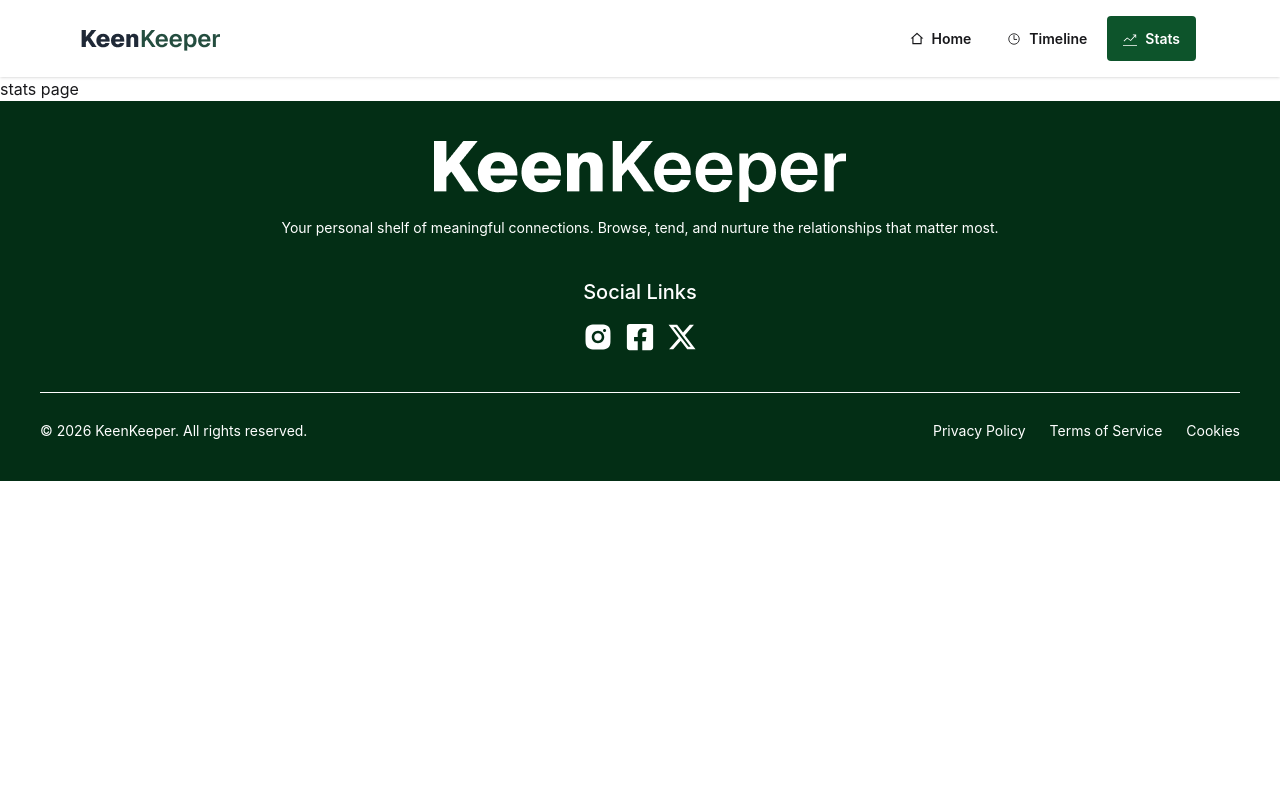
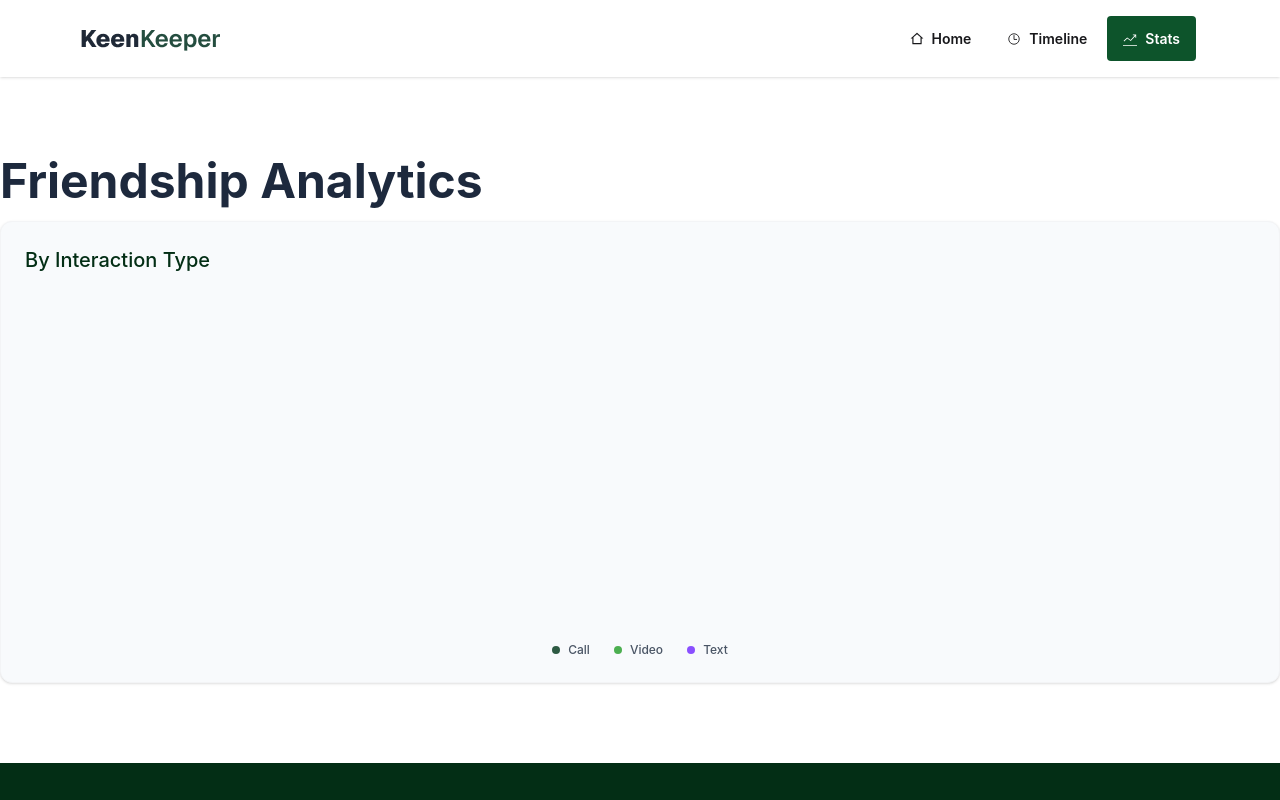
Before and after one commit to simantopal/keenkeeper-platform, a React (Vite) app: page /stats in a window 1280 px wide. Shown: the top 800 px of the page. Built offline with nearby package versions, Linux system fonts and the light colour scheme.

Commit message:
some modify and create stats

```diff
--- a/package.json
+++ b/package.json
@@ -18,6 +18,7 @@
     "react-router": "^7.14.0",
     "react-spinners": "^0.17.0",
     "react-toastify": "^11.0.5",
+    "recharts": "^3.8.1",
     "tailwindcss": "^4.2.2"
   },
   "devDependencies": {
--- a/src/components/homepage/Banner.jsx
+++ b/src/components/homepage/Banner.jsx
@@ -22,7 +22,7 @@ const Banner = () => {
 
                     <div className="card bg-base-200 shadow-sm  rounded-2xl">
                         <div className="card-body items-center text-center">
-                            <h2 className="card-title font-semibold text-3xl mt-8">10</h2>
+                            <h2 className="card-title font-semibold text-3xl mt-8">12</h2>
                             <p className='mb-8 text-lg'>Total Friends</p>
                         </div>
                     </div>
--- a/src/context/FriendProvider.jsx
+++ b/src/context/FriendProvider.jsx
@@ -1,27 +1,32 @@
 import React, { createContext, useState } from 'react';
 import { toast } from 'react-toastify';
+import { addTimelineToLocalDB, getAllTimelineFromLocalDB } from '../utilites/localDB';
 
 export const FriendContext = createContext();
 
 const FriendProvider = ({children}) => {
-    const [storeFriends, setStoreFriends] = useState([]);
-    const [texts, setTexts] = useState([]);
-    const [videos, setVideos] = useState([]);
+    const [calls, setCalls] = useState(()=> getAllTimelineFromLocalDB());
+    const [texts, setTexts] = useState(()=> getAllTimelineFromLocalDB());
+    const [videos, setVideos] = useState(()=> getAllTimelineFromLocalDB());
 
 
     const handleAsCall = (currentFriend) => {
-        const isExistFriend = storeFriends.find(
+        addTimelineToLocalDB(currentFriend);
+
+        const isExistFriend = calls.find(
             (friend) => friend.id === currentFriend.id)
 
             if(isExistFriend){
                 toast.error("The friend is already called")
             }else{
-                setStoreFriends([...storeFriends, currentFriend]);
+                setCalls([...calls, currentFriend]);
                 toast.success(`${currentFriend.name} is Call`);
             }
-            console.log(currentFriend, storeFriends, 'friend')
+            console.log(currentFriend, calls, 'friend')
     }
     const handleAsText = (currentFriend) => {
+        addTimelineToLocalDB(currentFriend);
+
         const isExistFriend = texts.find(
             (friend) => friend.id === currentFriend.id)
 
@@ -31,9 +36,11 @@ const FriendProvider = ({children}) => {
                 setTexts([...texts, currentFriend]);
                 toast.success(`${currentFriend.name} is Text`);
             }
-            console.log(currentFriend, storeFriends, 'friend')
+            console.log(currentFriend, calls, 'friend')
     }
     const handleAsVideo = (currentFriend) => {
+        addTimelineToLocalDB(currentFriend);
+
         const isExistFriend = videos.find(
             (friend) => friend.id === currentFriend.id)
 
@@ -43,12 +50,12 @@ const FriendProvider = ({children}) => {
                 setVideos([...videos, currentFriend]);
                 toast.success(`${currentFriend.name} is video`);
             }
-            console.log(currentFriend, storeFriends, 'friend')
+            console.log(currentFriend, calls, 'friend')
     }
 
 
     const data = {
-        storeFriends, setStoreFriends, handleAsCall, texts, setTexts, handleAsText, videos, setVideos, handleAsVideo
+        calls, setCalls, handleAsCall, texts, setTexts, handleAsText, videos, setVideos, handleAsVideo
     }
 
     return <FriendContext.Provider value={data}>
--- a/src/pages/friendDetails/FriendDetails.jsx
+++ b/src/pages/friendDetails/FriendDetails.jsx
@@ -1,5 +1,5 @@
 // import React, { use } from 'react';
-import { useContext, useState } from 'react';
+import { useContext } from 'react';
 import { BiPhoneCall } from 'react-icons/bi';
 import { FiArchive } from 'react-icons/fi';
 import { PiBellZBold, PiChatText, PiVideoCamera } from 'react-icons/pi';
--- a/src/pages/stats/Stats.jsx
+++ b/src/pages/stats/Stats.jsx
@@ -1,11 +1,78 @@
-import React from 'react';
+import React, { useContext, useEffect, useState } from 'react';
+import { FriendContext } from '../../context/FriendProvider';
+import { PieChart, Pie, ResponsiveContainer, Cell } from 'recharts';
+
+const COLORS = {
+  call: '#2D5A43',
+  video: '#4CAF50',
+  text: '#8A4FFF',
+};
 
 const Stats = () => {
-    return (
-        <div>
-            stats page
+  const { calls, texts, videos } = useContext(FriendContext);
+
+  const [data, setData] = useState([]);
+
+  // 🔥 realtime update from context
+  useEffect(() => {
+    setData([
+      {name: 'Call', value: calls?.length || 0, color: COLORS.call},
+      {name: 'Video', value: videos?.length || 0, color: COLORS.video},
+      {name: 'Text', value: texts?.length || 0, color: COLORS.text},
+    ]);
+  }, [calls, texts, videos]);
+
+  return (
+    <div className='container mx-auto my-20'>
+      <h2 className="text-5xl font-bold text-slate-800 mb-4">
+        Friendship Analytics
+      </h2>
+
+      <div className="p-6 bg-slate-50 rounded-xl shadow-sm border border-gray-100">
+        <p className="text-xl font-medium text-green-950 mb-8">
+          By Interaction Type
+        </p>
+
+        {/* Pie Chart */}
+        <div className="h-80 w-full">
+          <ResponsiveContainer>
+            <PieChart>
+              <Pie
+                data={data}
+                innerRadius={80}
+                outerRadius={100}
+                paddingAngle={6}
+                dataKey="value"
+              >
+                {data.map((entry, index) => (
+                  <Cell
+                    key={`cell-${index}`}
+                    fill={entry.color}
+                    stroke="none"
+                  />
+                ))}
+              </Pie>
+            </PieChart>
+          </ResponsiveContainer>
         </div>
-    );
+
+        {/* Legend */}
+        <div className="flex justify-center gap-6 mt-4">
+          {data.map((entry) => (
+            <div key={entry.name} className="flex items-center gap-2">
+              <span
+                className="w-2 h-2 rounded-full"
+                style={{ backgroundColor: entry.color }}
+              />
+              <span className="text-xs text-gray-600 font-medium">
+                {entry.name}
+              </span>
+            </div>
+          ))}
+        </div>
+      </div>
+    </div>
+  );
 };
 
 export default Stats;
--- a/src/pages/timeline/Timeline.jsx
+++ b/src/pages/timeline/Timeline.jsx
@@ -4,11 +4,11 @@ import { PiHandshakeBold, PiChatText, PiVideoCamera  } from 'react-icons/pi';
 
 const Timeline = () => {
 
-  const { storeFriends, texts, videos } = useContext(FriendContext);
+  const { calls, texts, videos } = useContext(FriendContext);
   const [type, setType] = useState("all");
 
   const data = [
-    ...storeFriends.map(i => ({ ...i, type: "call" })),
+    ...calls.map(i => ({ ...i, type: "call" })),
     ...texts.map(i => ({ ...i, type: "text" })),
     ...videos.map(i => ({ ...i, type: "video" })),
   ];
@@ -26,6 +26,7 @@ const Timeline = () => {
             <select
                 className="select select-bordered mb-6"
                 onChange={(e) => setType(e.target.value)}
+                value={type}
             >
                 <option value="all">All</option>
                 <option value="call">Call</option>
@@ -34,34 +35,40 @@ const Timeline = () => {
             </select>
 
             {/* timeline */}
-            {filtered.map((item, ind) => (
+            {filtered.length === 0 ? (
+                <div className='h-[30vh] bg-base-200 flex items-center justify-center rounded-lg'>
+                    <h2 className='font-bold text-2xl text-gray-500'>No data in this Timeline</h2>
+                </div>
+                ) : (
+                filtered.map((item, ind) => (
                 <div key={ind} className="card shadow-sm mb-6 bg-base-200">
                     <div className="p-4 flex items-start gap-3">
 
-                        {/* icon by type */}
                         <div className="bg-gray-100 p-2 rounded-lg text-xl">
                         {item.type === "call" && <PiHandshakeBold className="text-yellow-500" />}
                         {item.type === "text" && <PiChatText className="text-blue-500" />}
                         {item.type === "video" && <PiVideoCamera className="text-purple-500" />}
                         </div>
 
-                        {/* text */}
                         <div>
                         <p className="font-semibold text-gray-700">
                             <span className="font-bold text-teal-700">
                             {item.type === "call" && "Call"}
                             {item.type === "text" && "Text"}
                             {item.type === "video" && "Video Call"}
-                                </span>{" "}with {item.name}
+                            </span>{" "}
+                            with {item.name}
                         </p>
 
                         <p className="text-sm text-gray-400 mt-1">
                             {item.next_due_date}
                         </p>
                         </div>
+
                     </div>
                 </div>
-            ))}
+            ))
+            )}
         </div>
     </div>
   );
--- /dev/null
+++ b/src/utilites/localDB.js
@@ -0,0 +1,19 @@
+const getAllTimelineFromLocalDB = () => {
+    const allTimeline = localStorage.getItem("Timeline");
+
+
+    if(allTimeline) return JSON.parse(allTimeline);
+
+    return [];
+}
+
+const addTimelineToLocalDB = (friend) => {
+    const allFriends = getAllTimelineFromLocalDB();
+    const isAlreadyExist = allFriends.find(fnd => fnd.id === friend.id)
+    if(!isAlreadyExist){
+        allFriends.push(friend);
+        localStorage.setItem("Timeline", JSON.stringify(allFriends))
+    }
+}
+
+export {getAllTimelineFromLocalDB, addTimelineToLocalDB};
```
Also changed, not shown: 1 other file (tests, documents, lock files or other folders). Lines whose indentation alone changed are shown as unchanged.
